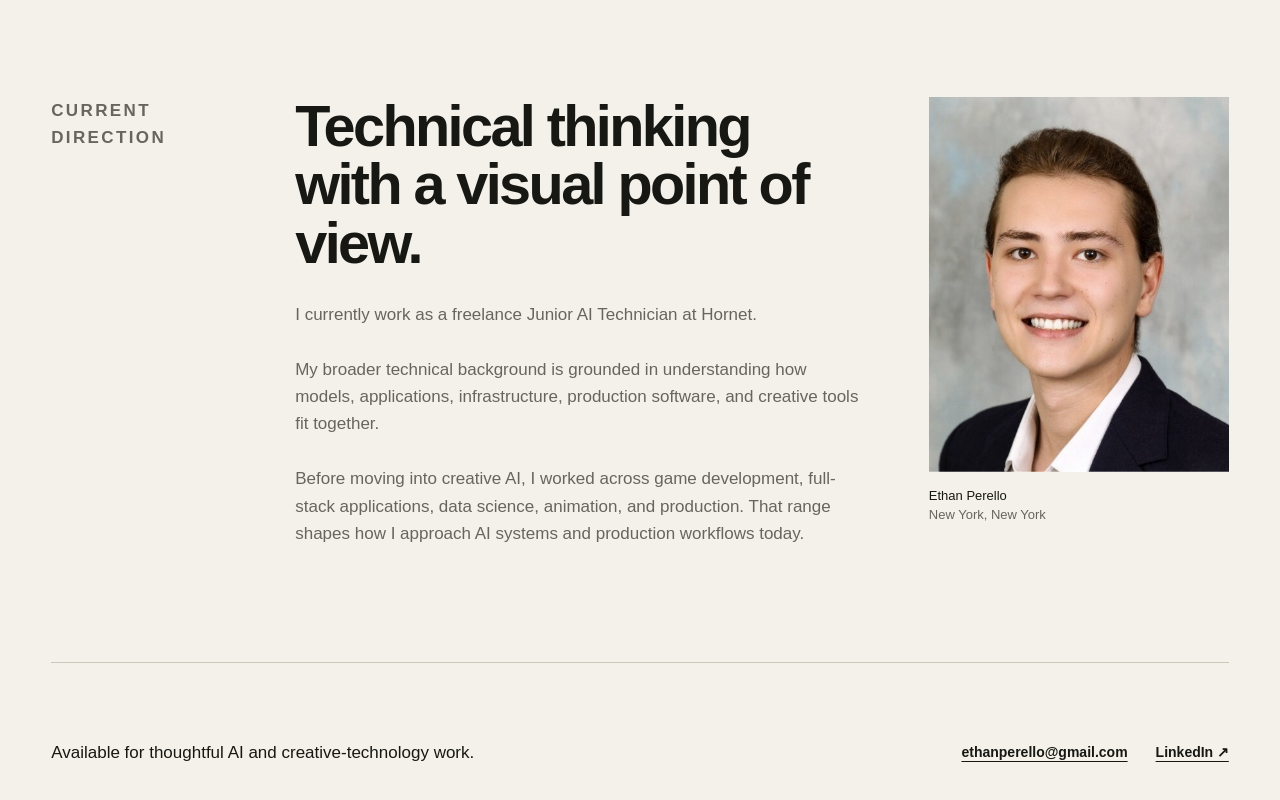
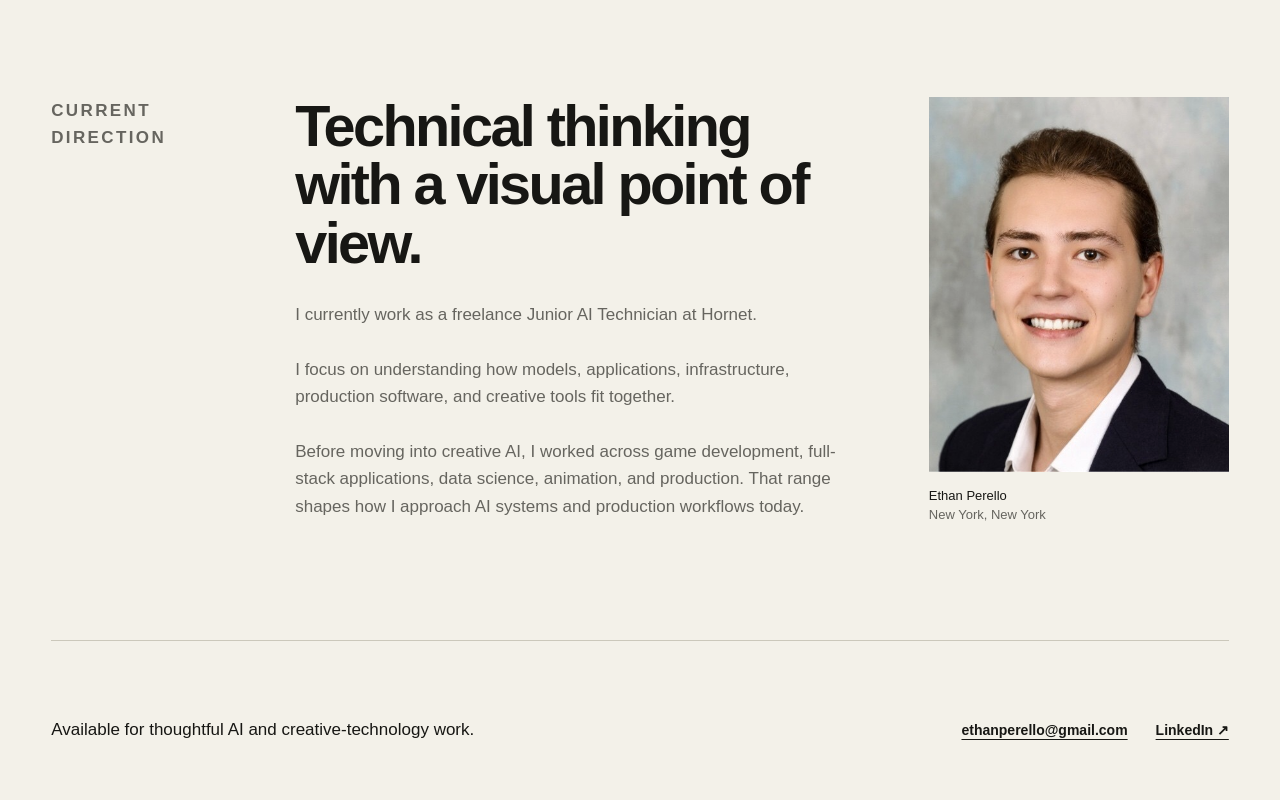
Before and after one commit to EthanPerello/EthanPerello.github.io, a React (Create React App) app: page / in a window 1280 px wide. Shown: the part 2277-3077 px from the top of the page. Built offline with nearby package versions, Linux system fonts and the light colour scheme.

Commit message:
Use more natural profile wording

```diff
--- a/src/App.js
+++ b/src/App.js
@@ -56,7 +56,7 @@ export default function App() {
         <div className="about-copy">
           <h2 id="about-heading">Technical thinking with a visual point of view.</h2>
           <p>I currently work as a freelance Junior AI Technician at Hornet.</p>
-          <p>My broader technical background is grounded in understanding how models, applications, infrastructure, production software, and creative tools fit together.</p>
+          <p>I focus on understanding how models, applications, infrastructure, production software, and creative tools fit together.</p>
           <p>Before moving into creative AI, I worked across game development, full-stack applications, data science, animation, and production. That range shapes how I approach AI systems and production workflows today.</p>
         </div>
         <figure className="portrait">
```
